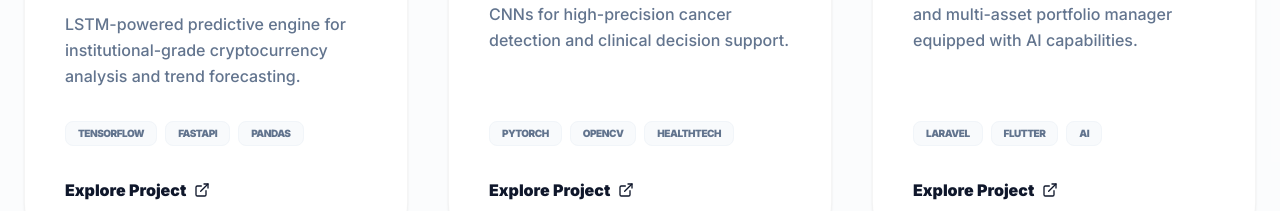
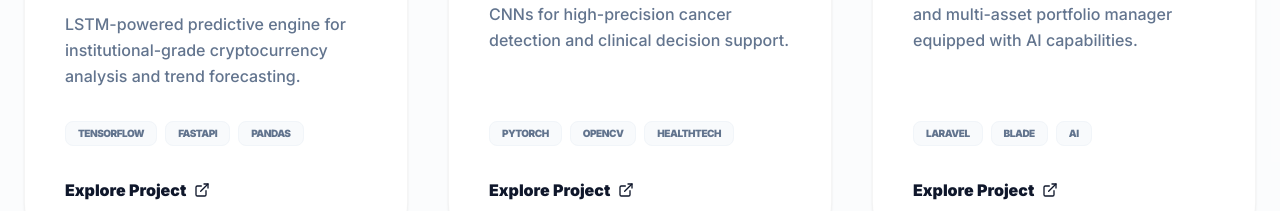
Before and after one commit to imanyunar/profile-website, a Next.js app in the folder profile-portfolio/: page / in a window 1280 px wide. Shown: the part 1617-1828 px from the top of the page. Built offline with nearby package versions, Linux system fonts and the light colour scheme.

Commit message:
fix: remove flutter tag

```diff
--- a/profile-portfolio/app/page.tsx
+++ b/profile-portfolio/app/page.tsx
@@ -183,7 +183,7 @@ export default function Home() {
               title="Equity Tracker"
               category="Fintech Dev"
               description="Fullstack personal finance dashboard and multi-asset portfolio manager equipped with AI capabilities."
-              tags={["Laravel", "Flutter", "AI"]}
+              tags={["Laravel", "Blade", "AI"]}
               link="https://equity-tracker.alwaysdata.net/"
             />
           </div>
--- a/profile-portfolio/app/portfolio/page.tsx
+++ b/profile-portfolio/app/portfolio/page.tsx
@@ -58,7 +58,7 @@ const projects = [
     description: "Complete financial dashboard with expense tracking, budgeting, and multi-asset investment portfolio.",
     icon: <PieChart className="w-8 h-8" />,
     color: "bg-blue-100 text-blue-600",
-    techs: ["Laravel 11", "TailwindCSS", "Flutter", "Gemini AI"],
+    techs: ["Laravel 11", "TailwindCSS", "Blade", "Gemini AI"],
     details: "Features include daily/monthly budgeting alerts, multi-asset tracking (Stocks, Crypto, Mutual Funds), Quant engine projection, and an AI market chatbot.",
     link: "https://equity-tracker.alwaysdata.net/"
   }
```
